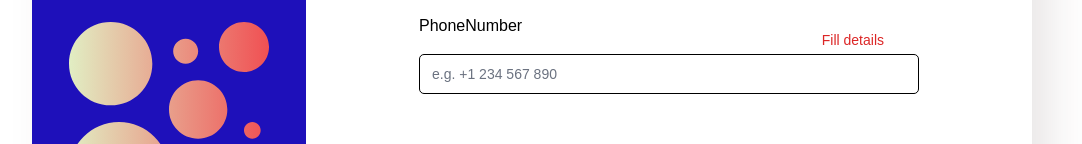
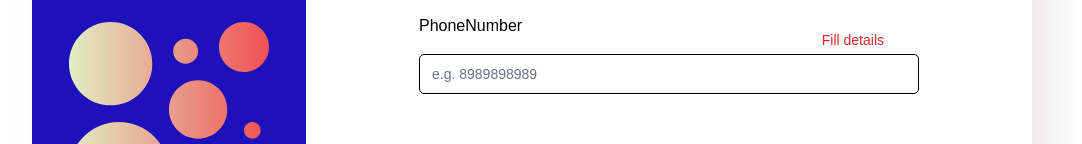
Before and after one commit to Ritika-patel/Stepper-form, a React (Create React App) app: page / in a window 1280 px wide. Shown: the part 364-508 px from the top of the page, without its empty margins (108-1190 px from the left). Built offline with nearby package versions, Linux system fonts and the light colour scheme; what tailwindcss-debug-screens would draw is missing.

Commit message:
placeholder updated

```diff
--- a/src/Components/Pages/YourInfo.js
+++ b/src/Components/Pages/YourInfo.js
@@ -60,7 +60,7 @@ const YourInfo = () => {
           value={credentials.phone}
           className={Textinput}
           id="infoNumber"
-          placeholder="e.g. +1 234 567 890"
+          placeholder="e.g. 8989898989"
         />
       </div>
 
```
